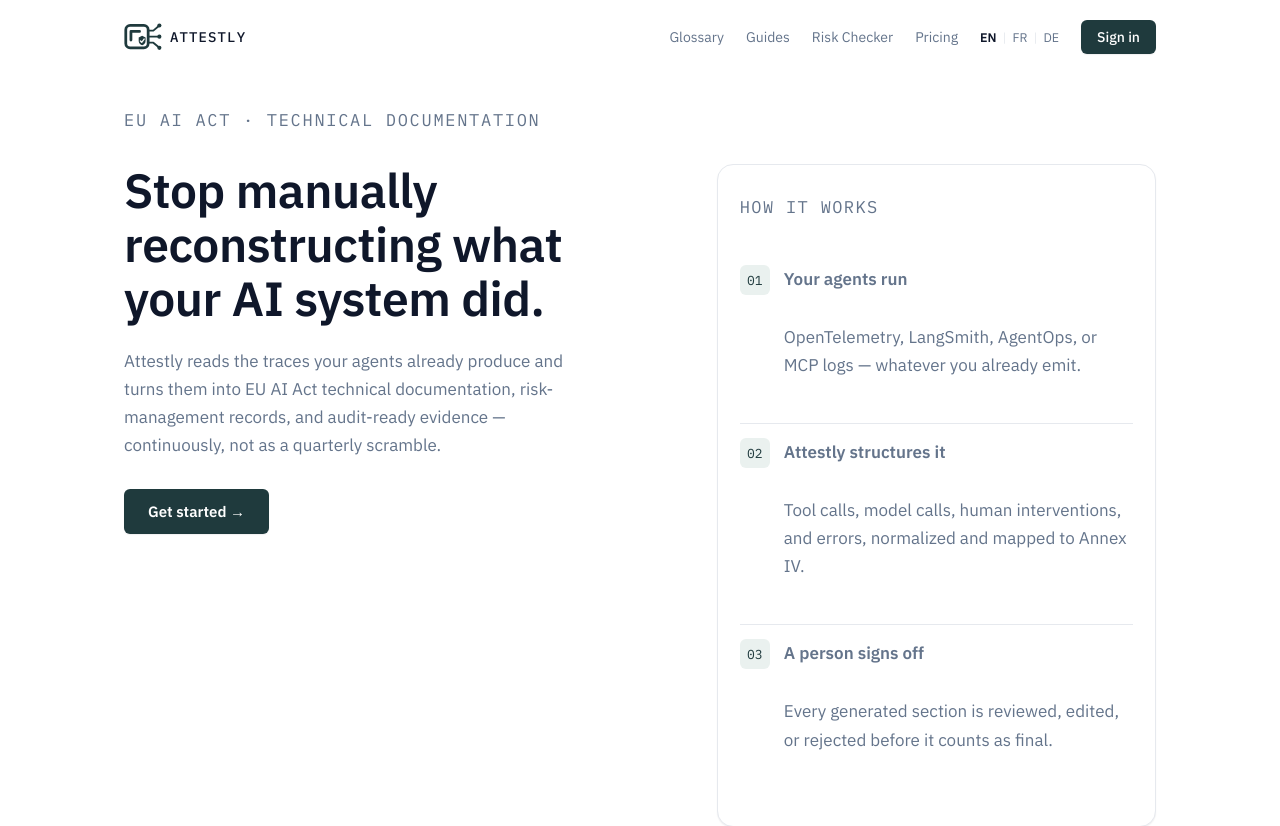
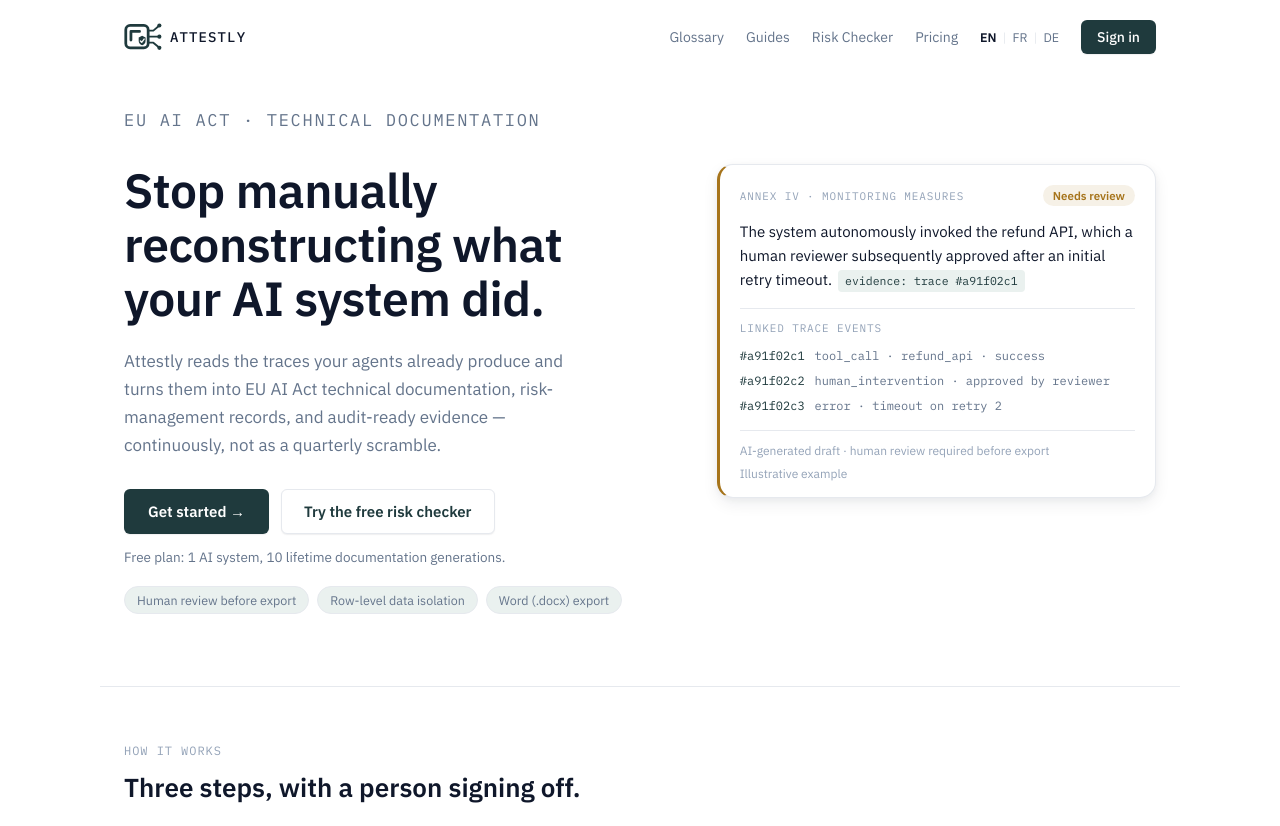
Before and after one commit to Isaacruwa/attestly, a Next.js app: page / in a window 1280 px wide. Shown: the top 826 px of the page. Built offline with nearby package versions, Linux system fonts and the light colour scheme.

Commit message:
design(home): hero product card, risk-checker CTA, free-plan note + trust chips; move how-it-works below hero

```diff
--- a/src/app/globals.css
+++ b/src/app/globals.css
@@ -397,3 +397,69 @@ button:focus-visible, a:focus-visible, input:focus-visible {
   align-items: center;
   gap: 6px;
 }
+
+/* Hero upgrade (2026-10) */
+.hero__ctas { display: flex; flex-wrap: wrap; gap: 12px; align-items: center; margin: 0 0 14px; }
+.btn-secondary {
+  display: inline-flex; align-items: center; gap: 8px;
+  background: var(--color-paper-raised); color: var(--color-primary);
+  padding: 12px 22px; border-radius: var(--radius-sm);
+  text-decoration: none; font-weight: 600; font-size: 15px;
+  border: 1px solid var(--color-line); box-shadow: var(--shadow-sm);
+  transition: border-color 0.15s ease, box-shadow 0.15s ease, transform 0.15s ease;
+}
+.btn-secondary:hover { border-color: var(--color-primary); box-shadow: var(--shadow-md); transform: translateY(-1px); }
+.hero__note { display: block; font-size: 13.5px; color: var(--color-ink-muted); margin: 0 0 20px; }
+.hero__chips { list-style: none; display: flex; flex-wrap: wrap; gap: 8px; padding: 0; margin: 0; }
+.hero__chips li {
+  font-size: 12.5px; color: var(--color-ink-muted);
+  background: var(--color-primary-tint); border: 1px solid var(--color-line);
+  border-radius: 999px; padding: 5px 12px;
+}
+
+.evidence-card {
+  background: var(--color-paper-raised);
+  border: 1px solid var(--color-line);
+  border-left: 3px solid var(--color-review);
+  border-radius: var(--radius-lg);
+  box-shadow: var(--shadow-md);
+  padding: 20px 20px 16px;
+}
+.evidence-card__head { display: flex; justify-content: space-between; align-items: center; gap: 12px; margin-bottom: 14px; }
+.evidence-card__label {
+  font-family: var(--font-mono); font-size: 11px; letter-spacing: 0.08em;
+  text-transform: uppercase; color: var(--color-ink-faint);
+}
+.evidence-card__status {
+  font-size: 11.5px; font-weight: 600; color: var(--color-review);
+  background: rgba(166, 116, 27, 0.1); border-radius: 999px; padding: 3px 10px; white-space: nowrap;
+}
+.evidence-card__sentence { font-size: 15px; line-height: 1.6; color: var(--color-ink); margin-bottom: 16px; }
+.evidence-card__chip {
+  display: inline-block; margin-left: 6px; font-family: var(--font-mono); font-size: 11.5px;
+  color: var(--color-primary); background: var(--color-primary-tint);
+  border-radius: 4px; padding: 2px 7px; white-space: nowrap;
+}
+.evidence-card__events { border-top: 1px solid var(--color-line); padding-top: 12px; }
+.evidence-card__events-label {
+  display: block; font-family: var(--font-mono); font-size: 11px; letter-spacing: 0.08em;
+  text-transform: uppercase; color: var(--color-ink-faint); margin-bottom: 8px;
+}
+.evidence-card__event {
+  display: flex; gap: 10px; align-items: baseline; padding: 5px 0;
+  font-family: var(--font-mono); font-size: 12px; color: var(--color-ink-muted);
+}
+.evidence-card__event-id { color: var(--color-primary); flex-shrink: 0; }
+.evidence-card__foot {
+  display: flex; justify-content: space-between; flex-wrap: wrap; gap: 8px 12px;
+  margin-top: 12px; padding-top: 12px; border-top: 1px solid var(--color-line);
+  font-size: 12px; color: var(--color-ink-faint);
+}
+
+.steps-grid { display: grid; grid-template-columns: 1fr; gap: 16px; }
+@media (min-width: 760px) { .steps-grid { grid-template-columns: repeat(3, 1fr); } }
+.steps-grid__item {
+  background: var(--color-paper-raised); border: 1px solid var(--color-line);
+  border-radius: var(--radius-lg); box-shadow: var(--shadow-sm); padding: 22px;
+}
+.steps-grid__item .pipeline__step-icon { margin-bottom: 14px; }
--- a/src/app/page.tsx
+++ b/src/app/page.tsx
@@ -195,23 +195,62 @@ export default function LandingPage() {
               technical documentation, risk-management records, and audit-ready evidence —
               continuously, not as a quarterly scramble.
             </p>
-            <Link href="/login" className="btn-primary">Get started →</Link>
+            <div className="hero__ctas">
+              <Link href="/login" className="btn-primary">Get started →</Link>
+              <Link href="/eu-ai-act-risk-checker" className="btn-secondary">Try the free risk checker</Link>
+            </div>
+            <span className="hero__note">Free plan: 1 AI system, 10 lifetime documentation generations.</span>
+            <ul className="hero__chips">
+              <li>Human review before export</li>
+              <li>Row-level data isolation</li>
+              <li>Word (.docx) export</li>
+            </ul>
           </div>
 
-          <div className="pipeline">
-            <p className="pipeline__label">How it works</p>
-            {PIPELINE_STEPS.map((step) => (
-              <div className="pipeline__step" key={step.icon}>
-                <span className="pipeline__step-icon">{step.icon}</span>
-                <div>
-                  <p className="pipeline__step-title">{step.title}</p>
-                  <p className="pipeline__step-desc">{step.desc}</p>
+          <div className="evidence-card" aria-label="Illustrative example of a generated Annex IV section">
+            <div className="evidence-card__head">
+              <span className="evidence-card__label">Annex IV · Monitoring measures</span>
+              <span className="evidence-card__status">Needs review</span>
+            </div>
+            <div className="evidence-card__sentence">
+              The system autonomously invoked the refund API, which a human reviewer subsequently
+              approved after an initial retry timeout.
+              <span className="evidence-card__chip">evidence: trace #a91f02c1</span>
+            </div>
+            <div className="evidence-card__events">
+              <span className="evidence-card__events-label">Linked trace events</span>
+              {[
+                { id: "a91f02c1", kind: "tool_call", detail: "refund_api · success" },
+                { id: "a91f02c2", kind: "human_intervention", detail: "approved by reviewer" },
+                { id: "a91f02c3", kind: "error", detail: "timeout on retry 2" },
+              ].map((ev) => (
+                <div className="evidence-card__event" key={ev.id}>
+                  <span className="evidence-card__event-id">#{ev.id}</span>
+                  <span>{ev.kind} · {ev.detail}</span>
                 </div>
-              </div>
-            ))}
+              ))}
+            </div>
+            <div className="evidence-card__foot">
+              <span>AI-generated draft · human review required before export</span>
+              <span>Illustrative example</span>
+            </div>
           </div>
         </div>
       </header>
+
+      <section className="section">
+        <p className="section__eyebrow">How it works</p>
+        <h2>Three steps, with a person signing off.</h2>
+        <div className="steps-grid">
+          {PIPELINE_STEPS.map((step) => (
+            <div className="steps-grid__item" key={step.icon}>
+              <span className="pipeline__step-icon">{step.icon}</span>
+              <p className="pipeline__step-title">{step.title}</p>
+              <p className="pipeline__step-desc">{step.desc}</p>
+            </div>
+          ))}
+        </div>
+      </section>
 
       <section className="section">
         <p className="section__eyebrow">What it generates</p>
```
